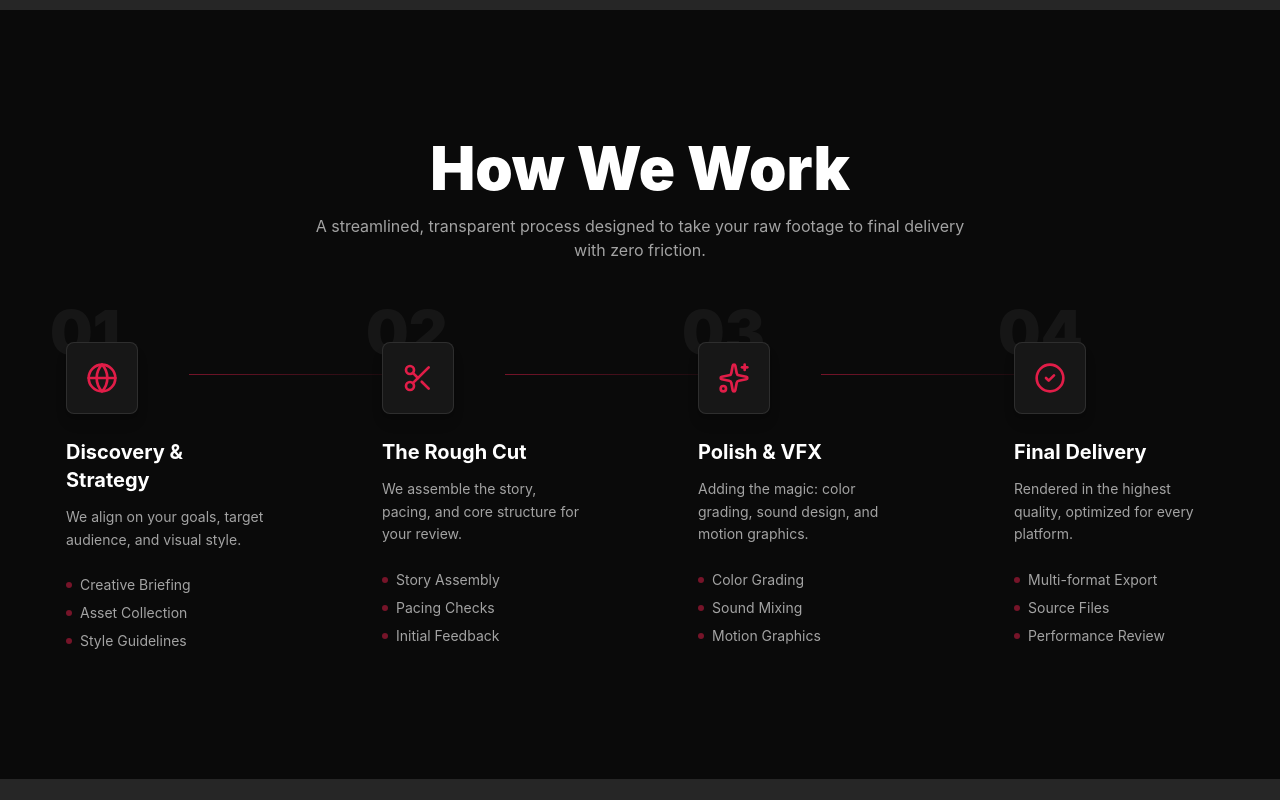
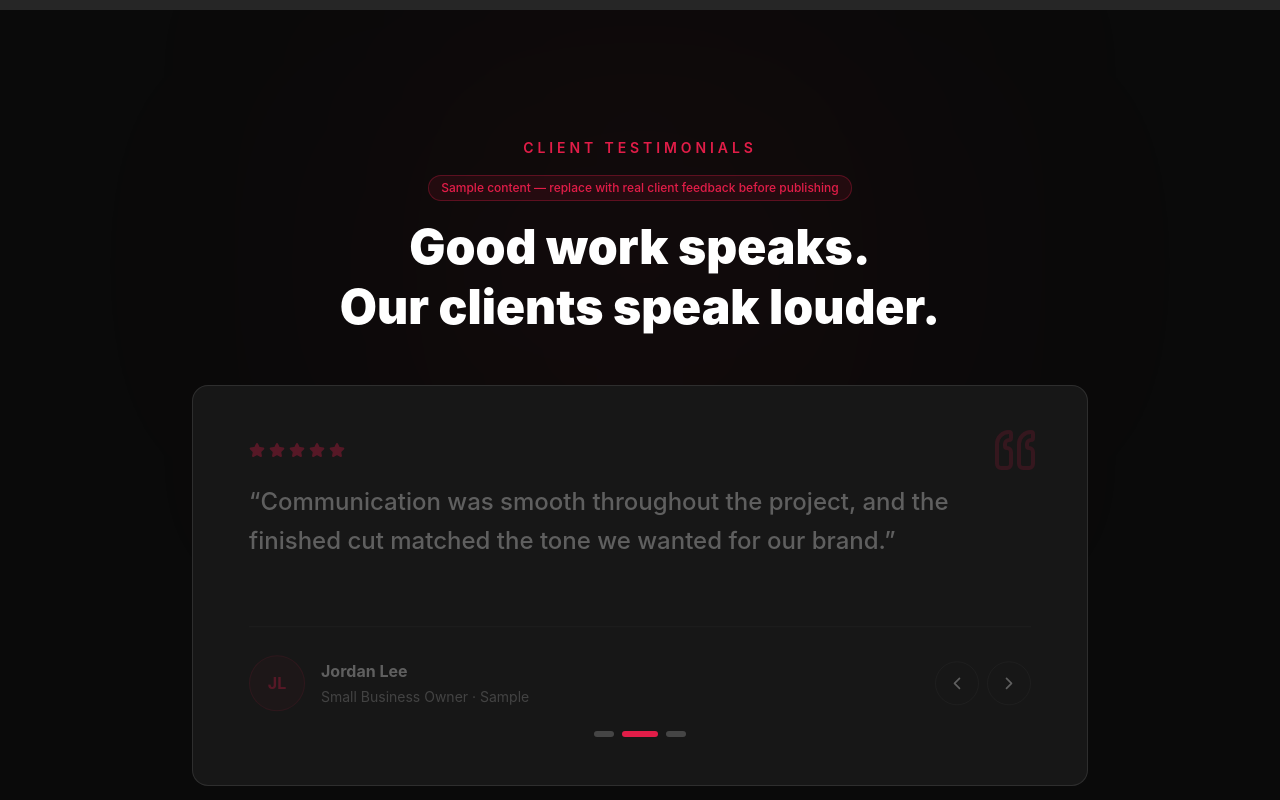
Before and after one commit to purohitravi111/Unknown-Edits, a Next.js app: page / in a window 1280 px wide. Shown: the part 2640-3440 px from the top of the page. Built offline with nearby package versions, Linux system fonts and the light colour scheme.

Commit message:
Add marked sample testimonials for preview

```diff
--- a/components/Testimonials.tsx
+++ b/components/Testimonials.tsx
@@ -47,6 +47,11 @@ export function Testimonials() {
           <p className="mb-4 text-sm font-semibold uppercase tracking-[0.28em] text-[var(--accent)]">
             Client testimonials
           </p>
+          {entries.some((item) => item.isSample) && (
+            <p className="mb-4 inline-flex rounded-full border border-[var(--accent)]/30 bg-[var(--accent)]/10 px-3 py-1 text-xs font-medium text-[var(--accent)]">
+              Sample content — replace with real client feedback before publishing
+            </p>
+          )}
           <h2 className="text-4xl font-black leading-tight text-[var(--primary)] md:text-5xl">
             Good work speaks.<br />Our clients speak louder.
           </h2>
--- a/data/content.ts
+++ b/data/content.ts
@@ -160,13 +160,30 @@ export const team: TeamMember[] = [
 
 export const testimonials: Testimonial[] = [
   {
-    clientName: "", // REQUIRED: client's public display name
-    company: "", // OPTIONAL: company name or creator role
+    clientName: "Alex Morgan", // SAMPLE ONLY: replace with a real client's public name
+    company: "Content Creator · Sample", // SAMPLE ONLY: replace with their approved role/company
     photo: "", // OPTIONAL: approved photo path under public/; initials show if blank
-    rating: 0, // OPTIONAL: verified rating from 1 to 5; 0 hides the stars
-    review: "" // REQUIRED: exact client quote approved for public display
+    rating: 5, // SAMPLE ONLY: replace with a verified client rating, or use 0 to hide
+    review: "The edit felt polished and clear from the first cut. The pacing kept the story moving and made the final video feel ready to share.", // SAMPLE ONLY: replace with the client's exact approved quote
+    isSample: true
+  },
+  {
+    clientName: "Jordan Lee", // SAMPLE ONLY: replace with a real client's public name
+    company: "Small Business Owner · Sample", // SAMPLE ONLY: replace with their approved role/company
+    photo: "", // OPTIONAL: approved photo path under public/; initials show if blank
+    rating: 5, // SAMPLE ONLY: replace with a verified client rating, or use 0 to hide
+    review: "Communication was smooth throughout the project, and the finished cut matched the tone we wanted for our brand.", // SAMPLE ONLY: replace with the client's exact approved quote
+    isSample: true
+  },
+  {
+    clientName: "Taylor Chen", // SAMPLE ONLY: replace with a real client's public name
+    company: "YouTube Creator · Sample", // SAMPLE ONLY: replace with their approved role/company
+    photo: "", // OPTIONAL: approved photo path under public/; initials show if blank
+    rating: 5, // SAMPLE ONLY: replace with a verified client rating, or use 0 to hide
+    review: "The final video had a strong flow and clean sound. It was easy to review the edits and give feedback along the way.", // SAMPLE ONLY: replace with the client's exact approved quote
+    isSample: true
   }
-  // Duplicate this entry for each additional real client testimonial.
+  // These are fictional preview entries. Replace them with real, approved feedback before publishing.
 ];
 
 export const clients: ClientLogo[] = [];
--- a/types/index.ts
+++ b/types/index.ts
@@ -97,6 +97,7 @@ export interface Testimonial {
   photo: string;
   rating: number;
   review: string;
+  isSample?: boolean;
 }
 
 export interface ClientLogo {
```
